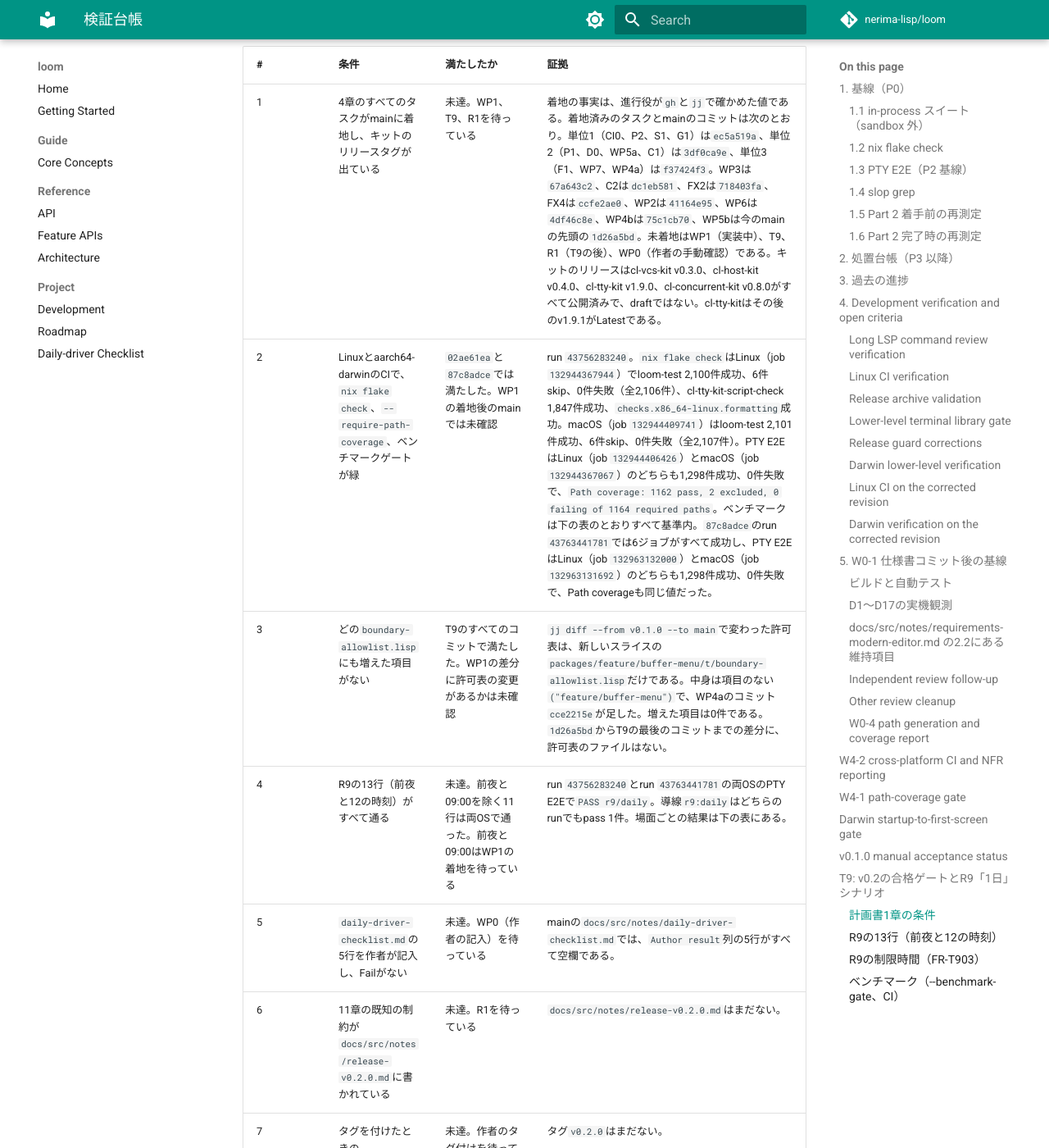
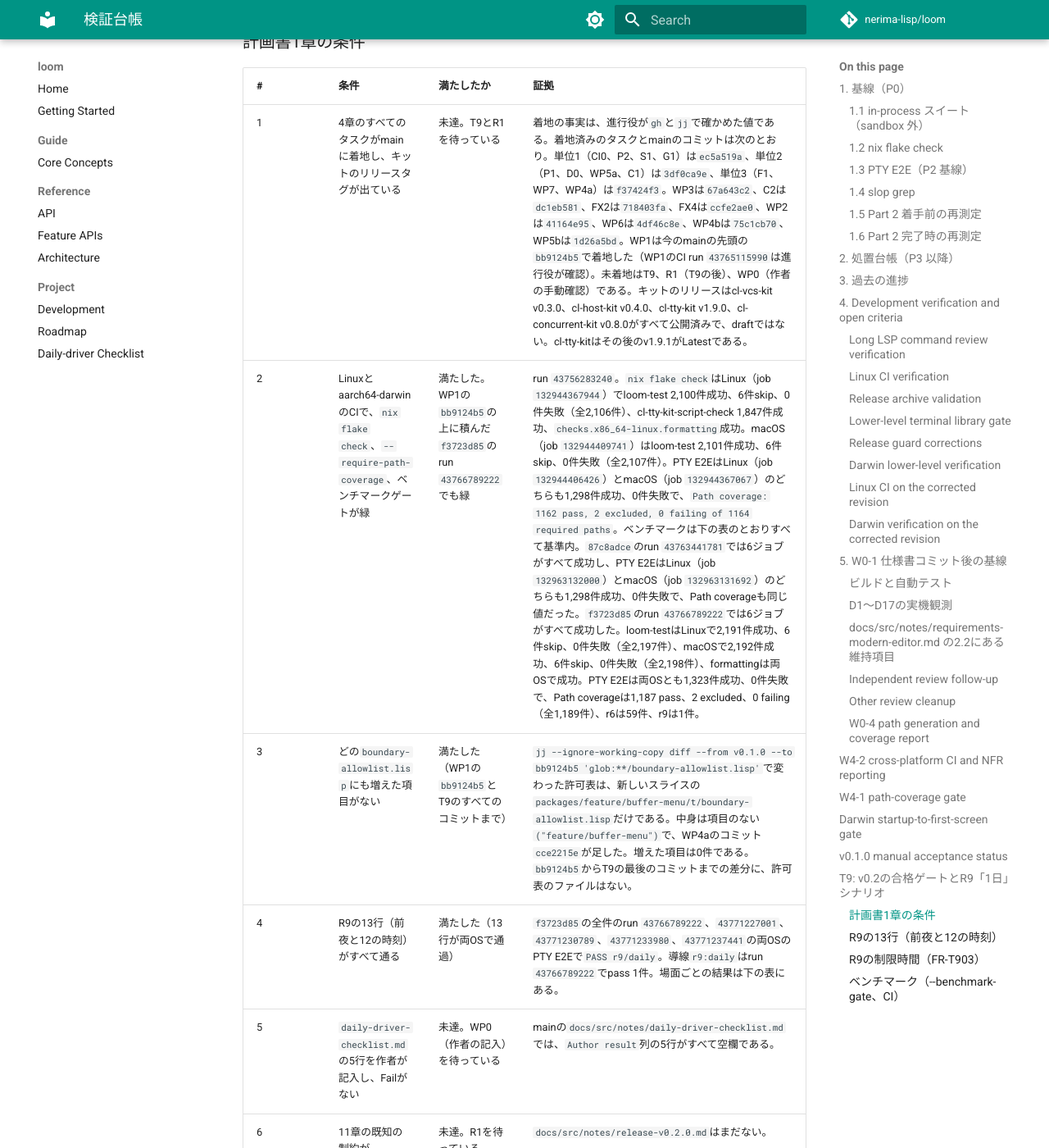
Before and after one commit to nerima-lisp/loom, an MkDocs documentation site: the page built from docs/src/notes/verification-ledger.md, in a window 1280 px wide and 1400 px high, scrolled down 40084 px. Shown: the whole window at 82% size. Built offline with MkDocs 1.6.1 and Material for MkDocs 9.7.7, drawn with Linux system fonts in a browser that asks for light colours; comment, search, counter and statistics services are not loaded; some of the changed text lies outside the part shown.

Commit message:
docs(e2e): record the R9 deadline measurements and thirteen passing rows (T9)

```diff
--- a/docs/src/notes/verification-ledger.md
+++ b/docs/src/notes/verification-ledger.md
@@ -1198,16 +1198,17 @@ attempt 1ではmacOSのPTY E2Eで、既存の`lsp/find-definition-success`だけ
 T9の差分は`t/e2e/scenarios/lsp.py`を変えておらず、`deadline.py`の変更はR9の印のないシナリオの期限を変えない。
 同じシナリオはmainのrun `43748775992`で成功していたので、失敗したジョブだけを再実行した。
 10:30の照合を直したコミット`87c8adce`では、CI run `43763441781`で6ジョブがすべて成功した。
+13行がそろったコミット`f3723d85`はWP1の`bb9124b5`の上にあり、run `43766789222`ほか全件のrun 5本で6ジョブがすべて成功した。
 章番号、タスク名（WP1、R1など）、FR番号は、リポジトリの外にあるv0.2実行計画書のものである。
 
 ### 計画書1章の条件
 
 | # | 条件 | 満たしたか | 証拠 |
 |---|---|---|---|
-| 1 | 4章のすべてのタスクがmainに着地し、キットのリリースタグが出ている | 未達。WP1、T9、R1を待っている | 着地の事実は、進行役が`gh`と`jj`で確かめた値である。着地済みのタスクとmainのコミットは次のとおり。単位1（CI0、P2、S1、G1）は`ec5a519a`、単位2（P1、D0、WP5a、C1）は`3df0ca9e`、単位3（F1、WP7、WP4a）は`f37424f3`。WP3は`67a643c2`、C2は`dc1eb581`、FX2は`718403fa`、FX4は`ccfe2ae0`、WP2は`41164e95`、WP6は`4df46c8e`、WP4bは`75c1cb70`、WP5bは今のmainの先頭の`1d26a5bd`。未着地はWP1（実装中）、T9、R1（T9の後）、WP0（作者の手動確認）である。キットのリリースはcl-vcs-kit v0.3.0、cl-host-kit v0.4.0、cl-tty-kit v1.9.0、cl-concurrent-kit v0.8.0がすべて公開済みで、draftではない。cl-tty-kitはその後のv1.9.1がLatestである。 |
-| 2 | Linuxとaarch64-darwinのCIで、`nix flake check`、`--require-path-coverage`、ベンチマークゲートが緑 | `02ae61ea`と`87c8adce`では満たした。WP1の着地後のmainでは未確認 | run `43756283240`。`nix flake check`はLinux（job `132944367944`）でloom-test 2,100件成功、6件skip、0件失敗（全2,106件）、cl-tty-kit-script-check 1,847件成功、`checks.x86_64-linux.formatting`成功。macOS（job `132944409741`）はloom-test 2,101件成功、6件skip、0件失敗（全2,107件）。PTY E2EはLinux（job `132944406426`）とmacOS（job `132944367067`）のどちらも1,298件成功、0件失敗で、`Path coverage: 1162 pass, 2 excluded, 0 failing of 1164 required paths`。ベンチマークは下の表のとおりすべて基準内。`87c8adce`のrun `43763441781`では6ジョブがすべて成功し、PTY E2EはLinux（job `132963132000`）とmacOS（job `132963131692`）のどちらも1,298件成功、0件失敗で、Path coverageも同じ値だった。 |
-| 3 | どの`boundary-allowlist.lisp`にも増えた項目がない | T9のすべてのコミットで満たした。WP1の差分に許可表の変更があるかは未確認 | `jj diff --from v0.1.0 --to main`で変わった許可表は、新しいスライスの`packages/feature/buffer-menu/t/boundary-allowlist.lisp`だけである。中身は項目のない`("feature/buffer-menu")`で、WP4aのコミット`cce2215e`が足した。増えた項目は0件である。`1d26a5bd`からT9の最後のコミットまでの差分に、許可表のファイルはない。 |
-| 4 | R9の13行（前夜と12の時刻）がすべて通る | 未達。前夜と09:00を除く11行は両OSで通った。前夜と09:00はWP1の着地を待っている | run `43756283240`とrun `43763441781`の両OSのPTY E2Eで`PASS r9/daily`。導線`r9:daily`はどちらのrunでもpass 1件。場面ごとの結果は下の表にある。 |
+| 1 | 4章のすべてのタスクがmainに着地し、キットのリリースタグが出ている | 未達。T9とR1を待っている | 着地の事実は、進行役が`gh`と`jj`で確かめた値である。着地済みのタスクとmainのコミットは次のとおり。単位1（CI0、P2、S1、G1）は`ec5a519a`、単位2（P1、D0、WP5a、C1）は`3df0ca9e`、単位3（F1、WP7、WP4a）は`f37424f3`。WP3は`67a643c2`、C2は`dc1eb581`、FX2は`718403fa`、FX4は`ccfe2ae0`、WP2は`41164e95`、WP6は`4df46c8e`、WP4bは`75c1cb70`、WP5bは`1d26a5bd`。WP1は今のmainの先頭の`bb9124b5`で着地した（WP1のCI run `43765115990`は進行役が確認）。未着地はT9、R1（T9の後）、WP0（作者の手動確認）である。キットのリリースはcl-vcs-kit v0.3.0、cl-host-kit v0.4.0、cl-tty-kit v1.9.0、cl-concurrent-kit v0.8.0がすべて公開済みで、draftではない。cl-tty-kitはその後のv1.9.1がLatestである。 |
+| 2 | Linuxとaarch64-darwinのCIで、`nix flake check`、`--require-path-coverage`、ベンチマークゲートが緑 | 満たした。WP1の`bb9124b5`の上に積んだ`f3723d85`のrun `43766789222`でも緑 | run `43756283240`。`nix flake check`はLinux（job `132944367944`）でloom-test 2,100件成功、6件skip、0件失敗（全2,106件）、cl-tty-kit-script-check 1,847件成功、`checks.x86_64-linux.formatting`成功。macOS（job `132944409741`）はloom-test 2,101件成功、6件skip、0件失敗（全2,107件）。PTY E2EはLinux（job `132944406426`）とmacOS（job `132944367067`）のどちらも1,298件成功、0件失敗で、`Path coverage: 1162 pass, 2 excluded, 0 failing of 1164 required paths`。ベンチマークは下の表のとおりすべて基準内。`87c8adce`のrun `43763441781`では6ジョブがすべて成功し、PTY E2EはLinux（job `132963132000`）とmacOS（job `132963131692`）のどちらも1,298件成功、0件失敗で、Path coverageも同じ値だった。`f3723d85`のrun `43766789222`では6ジョブがすべて成功した。loom-testはLinuxで2,191件成功、6件skip、0件失敗（全2,197件）、macOSで2,192件成功、6件skip、0件失敗（全2,198件）、formattingは両OSで成功。PTY E2Eは両OSとも1,323件成功、0件失敗で、Path coverageは1,187 pass、2 excluded、0 failing（全1,189件）、r6は59件、r9は1件。 |
+| 3 | どの`boundary-allowlist.lisp`にも増えた項目がない | 満たした（WP1の`bb9124b5`とT9のすべてのコミットまで） | `jj --ignore-working-copy diff --from v0.1.0 --to bb9124b5 'glob:**/boundary-allowlist.lisp'`で変わった許可表は、新しいスライスの`packages/feature/buffer-menu/t/boundary-allowlist.lisp`だけである。中身は項目のない`("feature/buffer-menu")`で、WP4aのコミット`cce2215e`が足した。増えた項目は0件である。`bb9124b5`からT9の最後のコミットまでの差分に、許可表のファイルはない。 |
+| 4 | R9の13行（前夜と12の時刻）がすべて通る | 満たした（13行が両OSで通過） | `f3723d85`の全件のrun `43766789222`、`43771227001`、`43771230789`、`43771233980`、`43771237441`の両OSのPTY E2Eで`PASS r9/daily`。導線`r9:daily`はrun `43766789222`でpass 1件。場面ごとの結果は下の表にある。 |
 | 5 | `daily-driver-checklist.md`の5行を作者が記入し、Failがない | 未達。WP0（作者の記入）を待っている | mainの`docs/src/notes/daily-driver-checklist.md`では、`Author result`列の5行がすべて空欄である。 |
 | 6 | 11章の既知の制約が`docs/src/notes/release-v0.2.0.md`に書かれている | 未達。R1を待っている | `docs/src/notes/release-v0.2.0.md`はまだない。 |
 | 7 | タグを付けたときの`release.yml`が成功する | 未達。作者のタグ付けを待っている | タグ`v0.2.0`はまだない。 |
@@ -1218,13 +1219,13 @@ T9の差分は`t/e2e/scenarios/lsp.py`を変えておらず、`deadline.py`の
 R9は計画書7章の表に合わせ、前夜と12の時刻の13行で数える。下の表も同じ13行を並べる。
 前夜と09:00を除く11行は`02ae61ea`に入っており、run `43756283240`で両OSとも通った。
 10:30の照合を直した`87c8adce`でも、11行はrun `43763441781`で両OSとも通った。
-前夜と09:00はWP1の機能を使うので、T9の最後のコミットに分けて書いた。
-この2場面はmainにWP1がないため、まだ実行していない。
+前夜と09:00はWP1の機能を使うので、WP1の`bb9124b5`の上に積んだ`f3723d85`に分けて書いた。
+13行は`f3723d85`の全件のrun 5本で両OSとも通った。
 
 | 時刻 | 観測 | 結果 |
 |---|---|---|
-| 前夜 | exit 129。`~/.loom/recovery/`に、メタの`:path`がa.lispの本文とメタが1組ある。本文は未保存のバッファと一致し、メタの`:reason`は`:sighup` | WP1待ち |
-| 09:00 | 起動時の`N recoverable file(s); M-x list-recoverable-files`（Nは起動前の本文の数）、一覧の先頭行のa.lispと`recovery`、RETの後の`Recover from recovery (<1 min newer)? (r, d, i, C-g)`、`r`の後の`Recovered from recovery; save to keep`とカーソル(0,0)、保存後のa.lisp。保存後は`:path`がa.lispの退避がなく、本文が1件減る | WP1待ち |
+| 前夜 | exit 129。`~/.loom/recovery/`に、メタの`:path`がa.lispの本文とメタが1組ある。本文は未保存のバッファと一致し、メタの`:reason`は`:sighup` | 通過（run `43766789222`と全件の4本） |
+| 09:00 | 起動時の`N recoverable file(s); M-x list-recoverable-files`（Nは起動前の本文の数）、一覧の先頭行のa.lispと`recovery`、RETの後の`Recover from recovery (<1 min newer)? (r, d, i, C-g)`、`r`の後の`Recovered from recovery; save to keep`とカーソル(0,0)、保存後のa.lisp。保存後は`:path`がa.lispの退避がなく、本文が1件減る | 通過（run `43766789222`と全件の4本） |
 | 09:05 | `C-x p f`で開いたファイルの本文 | 通過（run `43756283240`、`43763441781`） |
 | 09:10 | TAB、C-→、M-;、RETの後のカーソルと行、保存したバイト列 | 通過（run `43756283240`、`43763441781`） |
 | 09:15 | docstringの中の語の前景色`00cd00`、ブロックコメントの中の語の前景色`7f7f7f` | 通過（run `43756283240`、`43763441781`） |
@@ -1247,14 +1248,42 @@ R9に実際に掛かる期限は次の節の値である。
 
 ### R9の制限時間（FR-T903）
 
-`t/e2e/loom_e2e/deadline.py`の`R9_SCENARIO_TIMEOUT_SECONDS`は、仮の値の60秒である。
-前夜と09:00が通るようになってから、両OSで5回ずつ測り、その最大値の2倍に置き換える。
-測った値はこの節に追記する。
+R9の実行の予算（`t/e2e/loom_e2e/deadline.py`の`R9_SCENARIO_EXECUTION_TIMEOUT_SECONDS`）は33.892秒である。
+cleanupの予約5秒を足した合計（`R9_SCENARIO_TIMEOUT_SECONDS`）は38.892秒になる。
+33.892秒は、下の全件のrun 10本（両OSで5本ずつ）の`r9/daily`の最大値16.946秒（macOS）の2倍である。
+測った`elapsed_seconds`はcleanupの予約を除いた実行の時間なので、2倍した値も実行の予算に当て、測った量と予算が数える量をそろえた。
+ただし`elapsed_seconds`は、予算を止める準備の時間（10:30のLSPの起動とwarm-upなど）も含む壁時計で、予算が数える時間より大きく出る。上限を決める側には安全な向きである。
+制限時間が効くのは全件のE2Eのrunの中なので、その負荷が入った全件のrunの値で決めた。
+`r9/daily`だけを流したrunの値は、全件のrunの負荷が入らないので参考として残す。
 ほかのシナリオの10秒は変えていない。
+
+全件のrunは、どれも`f3723d85`で6ジョブがすべて成功し、PTY E2Eは両OSとも1,323件成功、0件失敗だった。
+値は`SCENARIO_TIMING`の`elapsed_seconds`（秒）である。
+
+| 回 | run | Linux（job） | macOS（job） |
+|---|---|---|---|
+| 1 | `43766789222` | 3.834（`132973637189`） | 9.629（`132973637013`） |
+| 2 | `43771227001` | 5.030（`132987361431`） | 16.107（`132987361706`） |
+| 3 | `43771230789` | 3.323（`132987372954`） | 16.946（`132987372856`） |
+| 4 | `43771233980` | 4.049（`132987384416`） | 4.015（`132987384176`） |
+| 5 | `43771237441` | 3.904（`132987394027`） | 9.636（`132987393950`） |
+
+run 2から5は、計測用のbookmark `wp/t9-m2`から`wp/t9-m5`（どれも`f3723d85`）で同時に起動した。
+refが別なのでCIのconcurrencyグループも別で、各runは別のrunnerで動いた。
+
+参考として、`r9/daily`だけを流したrun（`e2e_scenario=r9/daily`、`f3723d85`）の値を残す。両OSのPTY E2Eは全回成功した。
+
+| 回 | run | Linux | macOS |
+|---|---|---|---|
+| 1 | `43768226812` | 5.038 | 5.086 |
+| 2 | `43769041520` | 3.512 | 6.423 |
+| 3 | `43769822565` | 4.770 | 7.248 |
+| 4 | `43770341635` | 4.373 | 7.010 |
+| 5 | `43770996233` | 4.220 | 6.220 |
 
 ### ベンチマーク（`--benchmark-gate`、CI）
 
-変更前はmainのrun `43748775992`、変更後は`02ae61ea`のrun `43756283240`と`87c8adce`のrun `43763441781`である。
+変更前はmainのrun `43748775992`、変更後は`02ae61ea`のrun `43756283240`、`87c8adce`のrun `43763441781`、`f3723d85`のrun `43766789222`である。
 基準は初回画面0.3秒、入力から再描画までのp95が50 msで、すべて基準内だった。
 
 | OS | 測定 | 初回画面 | 入力→再描画 p95 | cl_multiline_20k p95 |
@@ -1265,5 +1294,7 @@ R9に実際に掛かる期限は次の節の値である。
 | macOS | 変更後（job `132944367067`） | 0.136 s | 3.604 ms | 7.042 ms |
 | Linux | 照合を直した後（job `132963132000`） | 0.128 s | 0.895 ms | 6.255 ms |
 | macOS | 照合を直した後（job `132963131692`） | 0.097 s | 2.326 ms | 14.295 ms |
+| Linux | 13行をそろえた後（job `132973637189`） | 0.136 s | 1.612 ms | 6.856 ms |
+| macOS | 13行をそろえた後（job `132973637013`） | 0.096 s | 1.713 ms | 5.948 ms |
 
 どのrunも1回ずつの測定で、計測時のランナーの負荷は記録していない。
```
